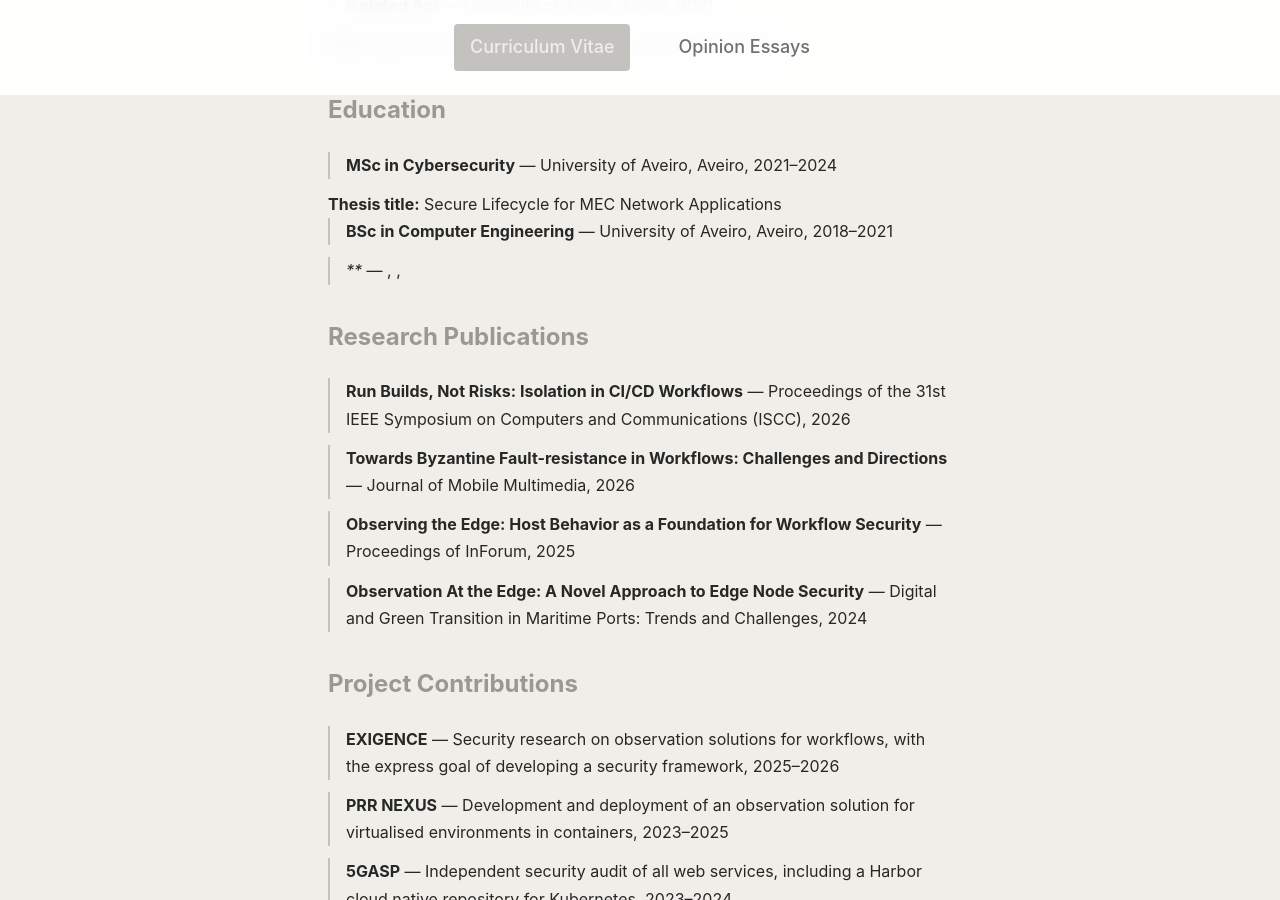
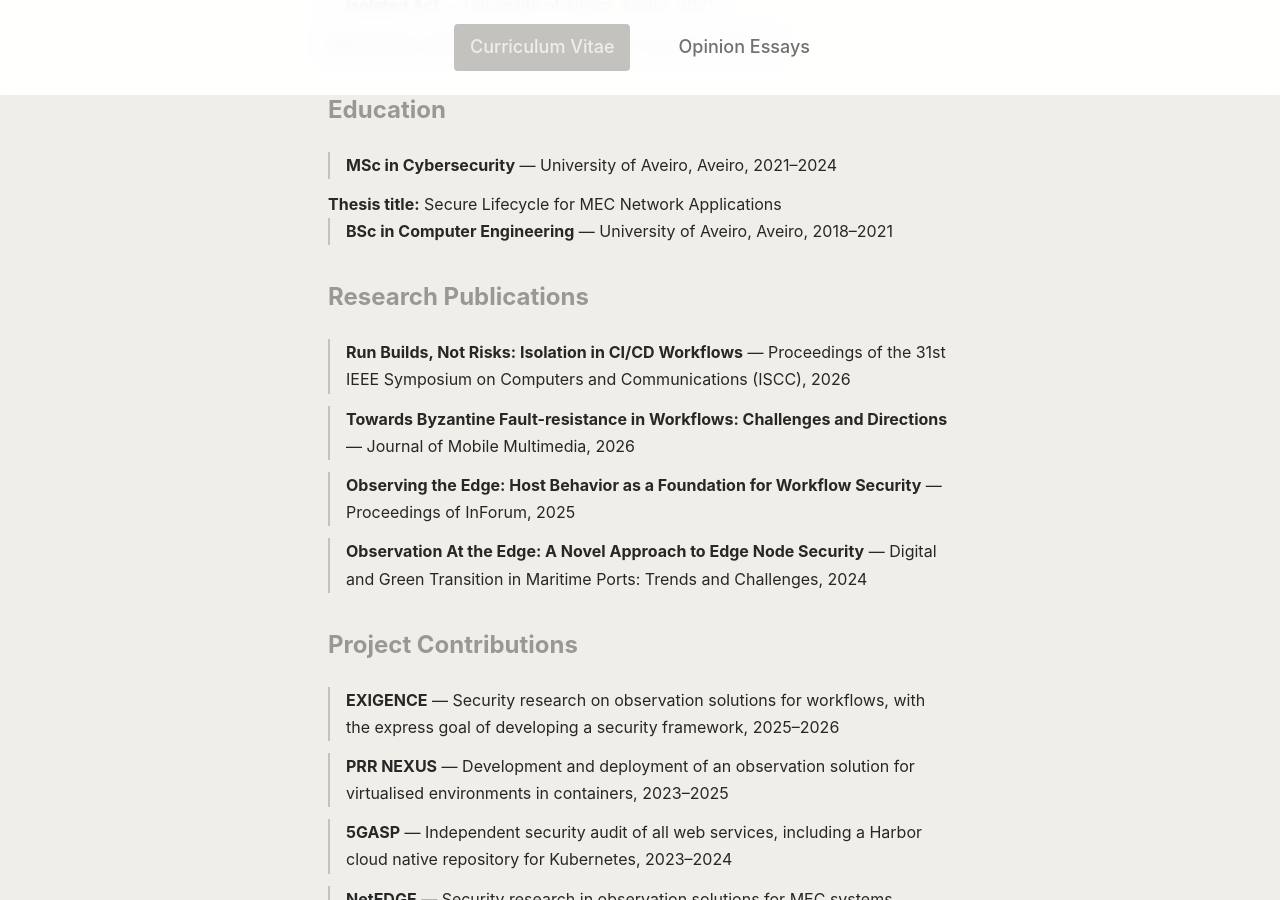
Before and after one commit to SirCocas/sircocas.github.io, a Jekyll site: the page built from index.md, in a window 1280 px wide and 900 px high, scrolled down 551 px. Built offline with Jekyll 4.4.1, drawn with Linux system fonts in a browser that asks for light colours; our own code applies the rules of GitHub Pages for plain Markdown files.

```diff
--- a/Gemfile
+++ b/Gemfile
@@ -1,4 +1,3 @@
 source "https://rubygems.org"
 
-gem "jekyll"
-gem "kramdown-parser-gfm"
+gem "github-pages", group: :jekyll_plugins, platforms: :ruby
--- a/index.md
+++ b/index.md
@@ -19,10 +19,12 @@ layout: default
 
 {% assign edu = site.education | sort: 'year' | reverse %}
 {% for edu in edu %}
+{% if edu.degree %}
 - **{{ edu.degree }}** — {{ edu.institution }}, {{ edu.location }}, {{ edu.dates }}
 {% if edu.thesis %}
 **Thesis title:** {{edu.thesis}}
 
+{% endif %}
 {% endif %}
 {% endfor %}
 
```
